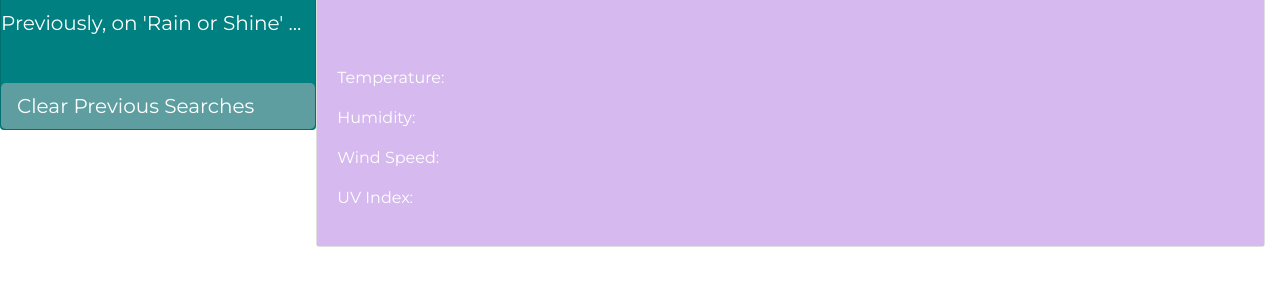
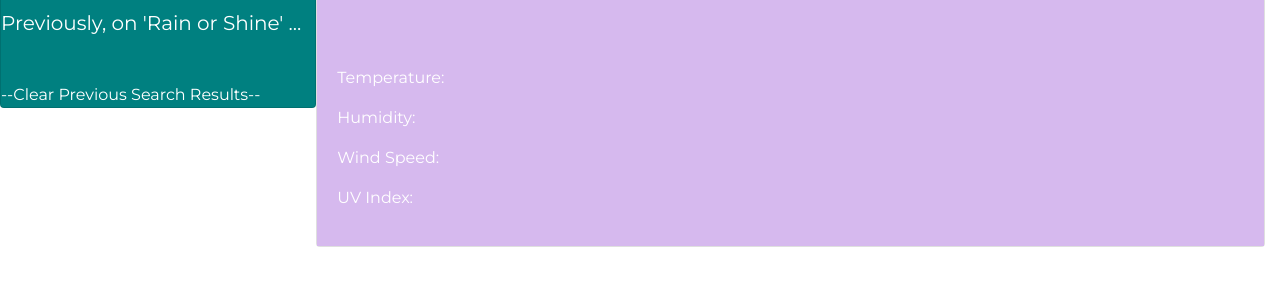
Before and after one commit to wdfhai/rain_or_shine, a plain HTML site: page index.html in a window 1280 px wide. Shown: the part 219-504 px from the top of the page. Drawn offline with nearby package versions, Linux system fonts and the light colour scheme.

Commit message:
modified the clear button class and appearance

```diff
--- a/index.html
+++ b/index.html
@@ -43,7 +43,7 @@
                 <h5>Previously, on 'Rain or Shine' ...</h5>
                 <div class="card-body" id="previousCitiesButtons">
                 </div>
-                <div class="button btn-lg btn-danger" id="eraseStorage">Clear Previous Searches</div>
+                <div class="button btn-block" id="eraseStorage">--Clear Previous Search Results--</div>
             </div>
         </div>
 
```
